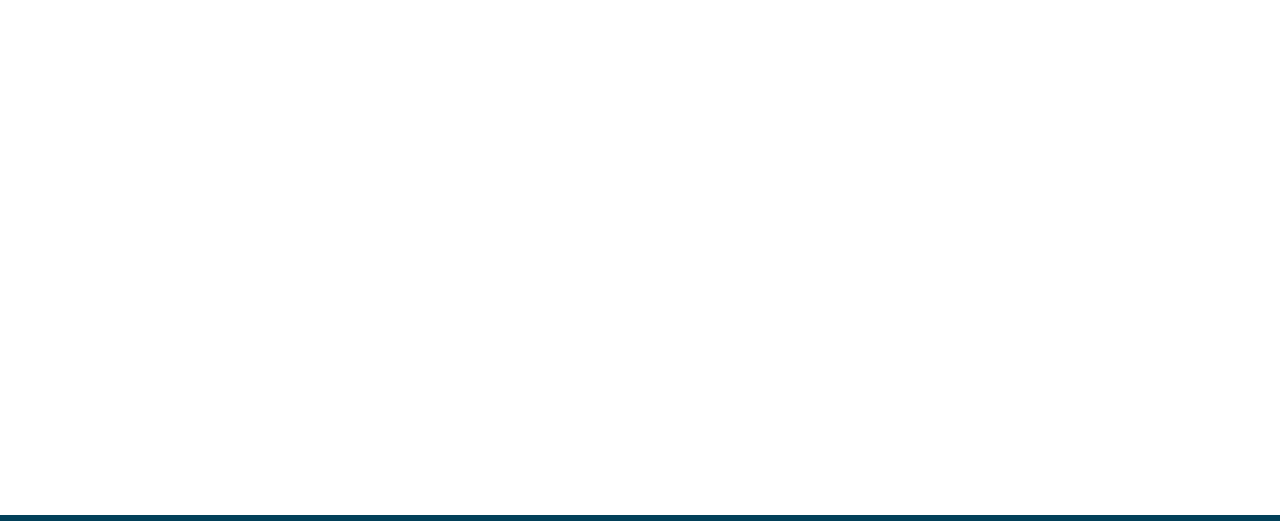
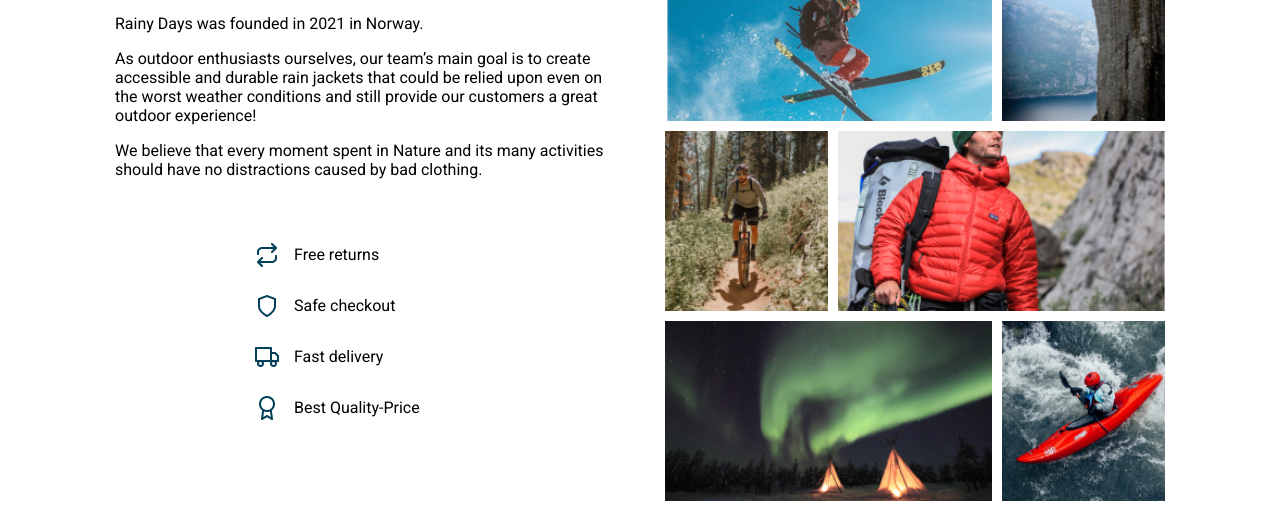
Before and after one commit to roxannefranco/RainyDays, a plain HTML site: page about.html in a window 1280 px wide. Shown: the part 240-761 px from the top of the page. Drawn offline with Linux system fonts and the light colour scheme.

Commit message:
added elements on about.html, layout and media queries

```diff
--- a/about.html
+++ b/about.html
@@ -54,7 +54,47 @@
     </header>
     <main class="container-margin">
         <div class="center-content">
-            <!--CONTENT HERE-->
+            <div class="about-content">
+              <div class="about-text">
+                  <h1 class="page-title">About us</h1>
+                  <p>Rainy Days was founded in 2021 in Norway.</p>
+                  <p>As outdoor enthusiasts ourselves, our team’s main goal is to create accessible and durable rain jackets that could be relied upon even on the worst weather conditions and still provide our customers a great outdoor experience!</p>
+                  <p>We believe that every moment spent in Nature and its many activities should have no distractions caused by bad clothing.</p>
+                  <div class="about-icons">
+                    <div class="icon-plus">
+                        <img src="images/repeat.png" alt="repeat icon">
+                        <p class="icon-description">Free returns</p>
+                    </div>
+                    <div class="icon-plus">
+                        <img src="images/shield.png" alt="shield icon">
+                        <p class="icon-description">Safe checkout</p>
+                    </div>
+                      <div class="icon-plus">
+                        <img src="images/truck.png" alt="truck icon">
+                        <p class="icon-description">Fast delivery</p>
+                    </div>
+                      <div class="icon-plus">
+                        <img src="images/award.png" alt="award icon">
+                        <p class="icon-description">Best Quality-Price</p>
+                    </div>
+                  </div>
+                </div>
+              <div class="about-images">
+                <div class="pic-row">
+                  <img class="pic-horizontal" src="images/Rectangle47.jpg" alt="man skiing">
+                  <img class="pic-vertical" src="images/Rectangle49.jpg" alt="people standing on famous hiking spot preikestolen">
+                </div>
+                <div class="pic-row">
+                  <img class="pic-vertical" src="images/Rectangle52.jpg" alt="man biking through forest">
+                  <img class="pic-horizontal" src="images/Rectangle48.jpg" alt="man with red jacket hiking">
+                </div>
+                <div class="pic-row">
+                  <img class="pic-horizontal" src="images/Rectangle51.jpg" alt="northern lights behind tents">
+                  <img class="pic-vertical" src="images/Rectangle50.jpg" alt="person kanooing in river">
+                </div>
+              </div>
+            </div>
+            <p class="contact-note">Curious about our environmental footprint? Want to share your experience with our products? <a href="#" class="contact-us-link">Contact us!</a></p>
         </div>
     </main>
     <!--FOOTER-->
--- a/css/styles.css
+++ b/css/styles.css
@@ -646,6 +646,77 @@
 .subscribe-box {
   text-align: center;
 }
+.about-content {
+  display: flex;
+  padding: 0 30px;
+}
+.about-text,
+.about-images {
+  flex: 1;
+}
+.about-text h1 {
+  margin-bottom: 10px;
+}
+.about-text,
+.about-icons {
+  margin-right: 50px;
+}
+.about-text p,
+.icon-description {
+  font-family: var(--main-font);
+  font-size: 16px;
+  color: black;
+}
+.about-icons {
+  margin-top: 50px;
+  margin-left: auto;
+  margin-right: auto;
+  max-width: 220px;
+}
+.about-icons img {
+  padding-right: 15px;
+}
+
+.contact-us-link {
+  text-decoration: none;
+  font-weight: bold;
+  color: var(--main-blue);
+}
+.icon-plus {
+  margin: 0;
+  align-items: center;
+  display: flex;
+}
+
+.contact-note {
+  font-family: var(--main-font);
+  font-size: 14px;
+  color: var(--main-blue);
+  text-align: center;
+  margin-top: 90px;
+  margin-bottom: 30px;
+}
+
+.pic-row {
+  display: flex;
+  gap: 10px;
+  margin-bottom: 10px;
+}
+
+.pic-horizontal {
+  flex: 2;
+}
+
+.pic-vertical {
+  flex: 1;
+}
+
+.pic-horizontal,
+.pic-vertical {
+  height: 180px;
+  width: 100%;
+  object-fit: cover;
+}
 /* RESPONSIVE RULES */
 @media only screen and (max-width: 1200px) {
   .welcome-container {
@@ -752,6 +823,21 @@
   .check-container {
     margin: 10px 0 15px 0;
   }
+  .about-content {
+    display: block;
+  }
+  .pic-horizontal,
+  .pic-vertical {
+    height: 260px;
+  }
+  .about-images {
+    margin-top: 30px;
+  }
+
+  .about-text p {
+    padding-top: 10px;
+    text-align: center;
+  }
 }
 @media only screen and (max-width: 960px) {
   .product-boxes {
@@ -783,6 +869,16 @@
     width: 100%;
     display: inline-block;
     height: auto;
+  }
+  .pic-row {
+    display: block;
+    margin-bottom: 0;
+  }
+  .pic-row img {
+    margin-bottom: 10px;
+  }
+  .about-text {
+    margin-right: 0;
   }
 }
 @media only screen and (max-width: 445px) {
```
Also changed, not shown: index.html (+1 -1 lines), images/Rectangle47.jpg (added), images/Rectangle48.jpg (added), images/Rectangle49.jpg (added), images/Rectangle50.jpg (added), images/Rectangle51.jpg (added), images/Rectangle52.jpg (added), images/award.png (added), images/repeat.png (added), images/shield.png (added), images/truck.png (added).
